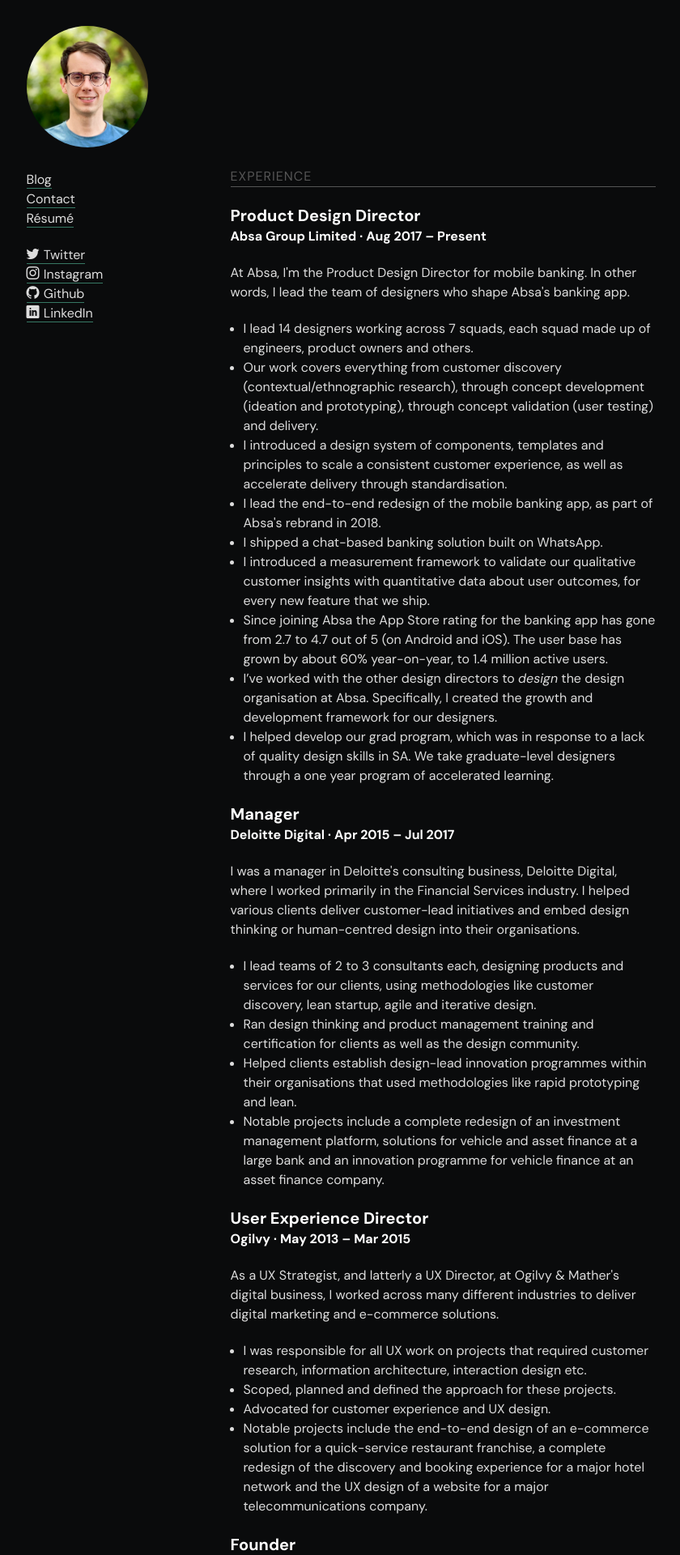
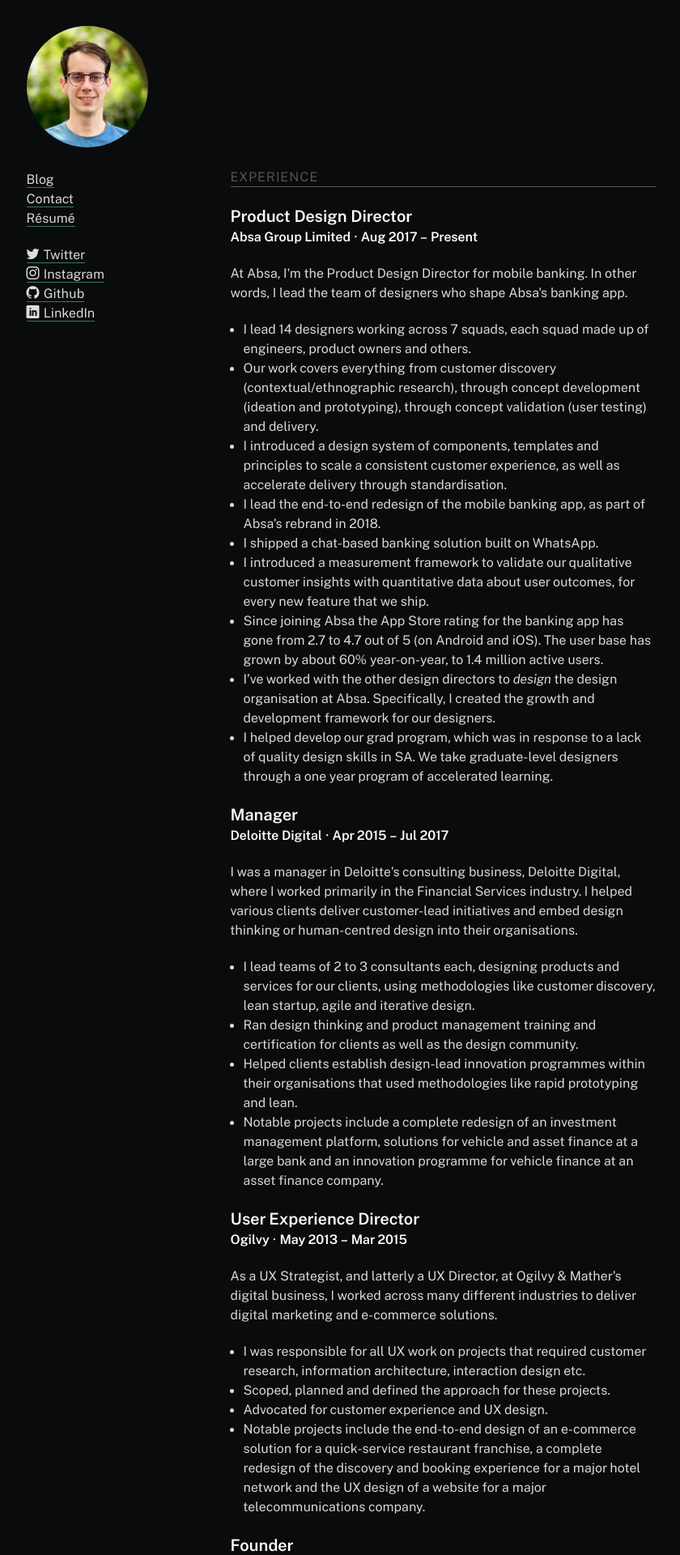
Before and after one commit to stuartwiener/stuartwiener.github.io, a Jekyll site: the page built from resume.html, in a window 1280 px wide. Shown: the top 1920 px of the page at 81% size, without its empty margins (219-1059 px from the left). Built offline with Jekyll 4.4.1, drawn with Linux system fonts in a browser that asks for light colours; some web fonts are replaced.

Commit message:
updates fonts

```diff
--- a/_layouts/default.html
+++ b/_layouts/default.html
@@ -9,7 +9,6 @@
     <title>{% if page.title %}{{ page.title | escape }}{% else %}{{ site.title | escape }}{% endif %}</title>
     <meta name="description" content="{% if page.excerpt %}{{ page.excerpt | strip_html | strip_newlines | truncate: 160 }}{% else %}{{ site.description }}{% endif %}">
 
-    <link href="https://fonts.googleapis.com/css?family=DM+Sans:400,400i,700&display=swap" rel="stylesheet">
     <link rel="stylesheet" href="{{ "/css/main.css" | prepend: site.baseurl }}">
     <link rel="canonical" href="{{ page.url | replace:'index.html','' | prepend: site.baseurl | prepend: site.url }}">
     <!-- <link rel="alternate" type="application/rss+xml" title="{{ site.title }}" href="{{ "/feed.xml" | prepend: site.baseurl | prepend: site.url }}"> -->
--- a/css/main.scss
+++ b/css/main.scss
@@ -12,6 +12,31 @@
     url('../fonts/icomoon.woff?hvhsf5') format('woff'),
     url('../fonts/icomoon.svg?hvhsf5#icomoon') format('svg');
   font-weight: normal;
+  font-style: normal;
+}
+
+@font-face {
+  font-family: 'Public Sans';
+  src:  url('../fonts/PublicSans-Regular.woff2') format('woff2'),
+        url('../fonts/PublicSans-Regular.woff') format('woff'),
+        url('../fonts/PublicSans-Regular.ttf') format('truetype');
+  font-weight: normal;
+  font-style: normal;
+}
+@font-face {
+  font-family: 'Public Sans';
+  src:  url('../fonts/PublicSans-Italic.woff2') format('woff2'),
+        url('../fonts/PublicSans-Italic.woff') format('woff'),
+        url('../fonts/PublicSans-Italic.ttf') format('truetype');
+  font-weight: normal;
+  font-style: italic;
+}
+@font-face {
+  font-family: 'Public Sans';
+  src:  url('../fonts/PublicSans-SemiBold.woff2') format('woff2'),
+        url('../fonts/PublicSans-SemiBold.woff') format('woff'),
+        url('../fonts/PublicSans-SemiBold.ttf') format('truetype');
+  font-weight: 600;
   font-style: normal;
 }
 
@@ -47,14 +72,14 @@
 }
 
 // Our variables
-$text-font-family:      'DM Sans', sans-serif;
+$text-font-family:      'Public Sans', sans-serif;
 $text-font-size:        16px;
 $text-font-weight:      400;
 $text-line-height:      24px;
 
-$display-font-family:   'DM Sans', sans-serif;
+$display-font-family:   'Public Sans', sans-serif;
 $display-font-size:     20px;
-$display-font-weight:   700;
+$display-font-weight:   600;
 $display-line-height:   28px;
 
 $spacing-unit:          21px;
```
